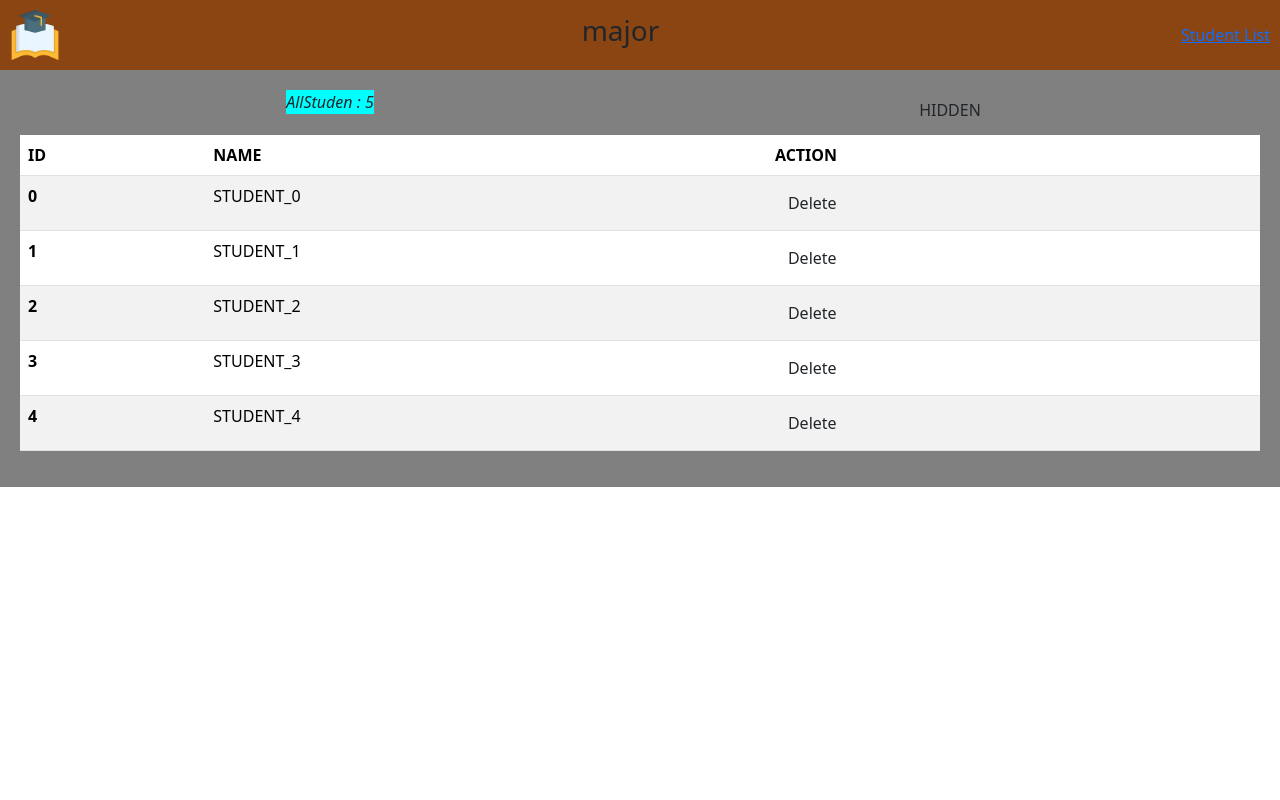
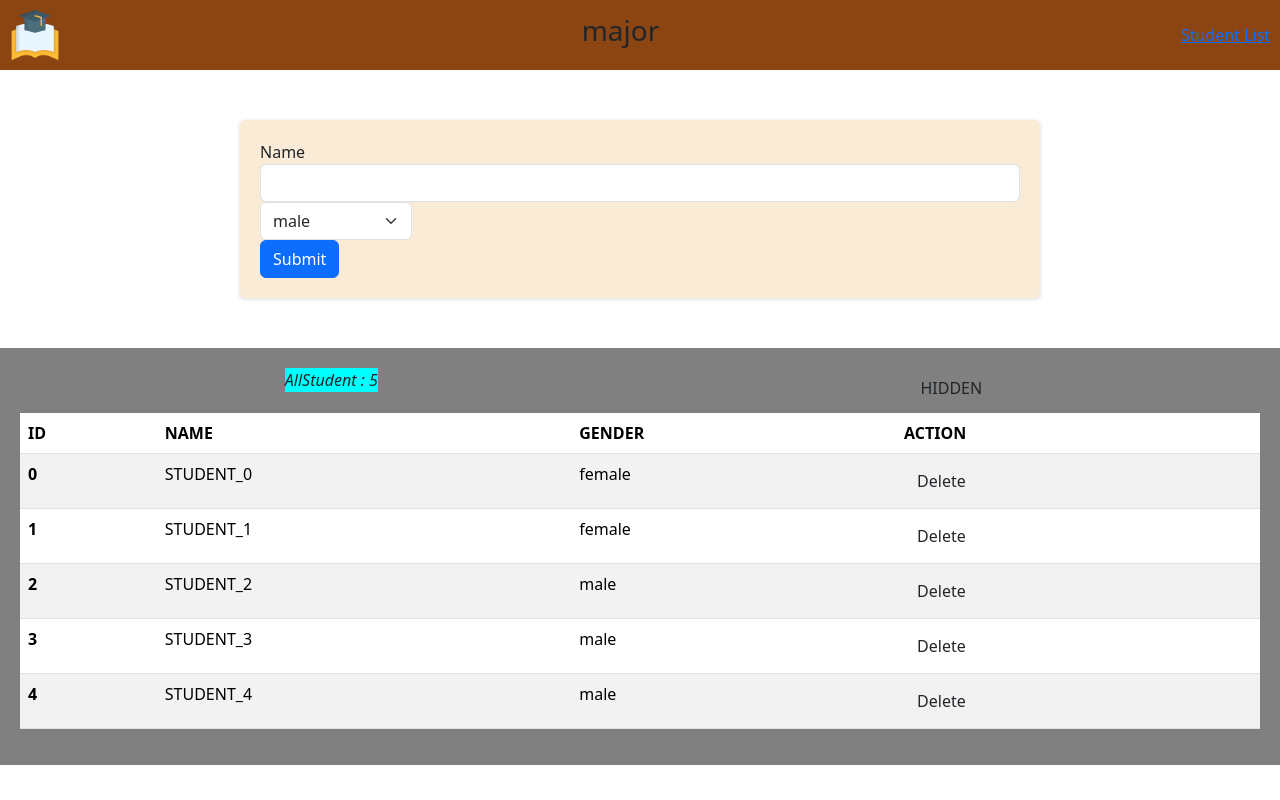
Before and after one commit to Powl28/Test_React01, a React (Vite) app in the folder app01-state/: page / in a window 1280 px wide. Built offline with nearby package versions, Linux system fonts and the light colour scheme.

Commit message:
App01-SelectAdd

```diff
--- a/app01-state/src/App.jsx
+++ b/app01-state/src/App.jsx
@@ -1,35 +1,43 @@
-import React,{useState} from 'react'
-import Header from './components/Header'
-import StudentList from './components/StudentList'
+import React, { useState } from "react";
+import Header from "./components/Header";
+import StudentList from "./components/StudentList";
+import AddForm from "./components/AddForm";
 
 function App() {
   let students = [];
 
+  const gen = ["male","female"]
+
   for (let index = 0; index < 5; index++) {
+
+    const num = Math.floor(Math.random()*2)
+
     let student = {
       id: index,
       name: "STUDENT_" + index,
+      gender : gen[num],
     };
 
     students.push(student);
   }
 
   const [data, setData] = useState(students);
-  const [show, setShow] = useState(true);
+
+  const addData = (newStudent) => {
+    setData([...data, newStudent]);
+  };
 
   const deleteData = (id) => {
     setData(data.filter((item) => item.id != id));
   };
 
-
   return (
     <div>
-
-      <Header title="Student List"  major="major"/>
+      <Header title="Student List" major="major" />
+      <AddForm addData={addData} />
       <StudentList data={data} deleteData={deleteData} />
-
     </div>
-  )
+  );
 }
 
-export default App
+export default App;
--- /dev/null
+++ b/app01-state/src/components/AddForm.css
@@ -0,0 +1,14 @@
+.container {
+    max-width: 800px;
+    margin: 50px auto;
+    padding: 20px;
+    box-shadow: rgba(0, 0, 0, 0.16) 0px 1px 4px;
+    border-radius: 5px;
+    background-color: antiquewhite;
+}
+
+
+.select
+{
+    width: 20%;
+}
--- /dev/null
+++ b/app01-state/src/components/AddForm.jsx
@@ -0,0 +1,43 @@
+import React, { useState } from "react";
+import "./AddForm.css";
+
+export default function AddForm({ addData }) {
+  const [name, setName] = useState();
+  const [gender, setGender] = useState();
+
+
+  const onAdd = (e) => {
+    e.preventDefault();
+    const newStudent = {
+      id: Math.floor(Math.random() * 9999),
+      name: name,
+      gender:gender
+    };
+    console.log(name);
+    addData(newStudent);
+  };
+
+  return (
+    <section className="container">
+      <form onSubmit={onAdd}>
+        <div className="addform">
+          <label>Name</label>
+          <input
+            onChange={(e) => setName(e.target.value)}
+            className="form-control"
+            type="text"
+            value={name}
+          />
+          <select name="gender" value={gender} onChange={(e) => setGender(e.target.value)} className="form-select select">
+            <option disabled>Select Gender</option>
+            <option value="male">male</option>
+            <option value="female">female</option>
+          </select>
+          <button type="submit" className="btn btn-primary">
+            Submit
+          </button>
+        </div>
+      </form>
+    </section>
+  );
+}
--- a/app01-state/src/components/StudentList.jsx
+++ b/app01-state/src/components/StudentList.jsx
@@ -8,11 +8,12 @@ function StudentList({data,deleteData}) {
 
 
   const table = () => (
-    <table class="table  table-striped">
+    <table className="table  table-striped">
       <thead>
         <tr>
           <th scope="col">ID</th>
           <th scope="col">NAME</th>
+          <th scope="col">GENDER</th>
           <th scope="col">ACTION</th>
         </tr>
       </thead>
@@ -22,6 +23,7 @@ function StudentList({data,deleteData}) {
           <tr key={item.id}>
             <th scope="row">{item.id}</th>
             <td>{item.name}</td>
+            <td>{item.gender}</td>
             <td>
               <button
                 onClick={() => deleteData(item.id)}
@@ -40,7 +42,7 @@ function StudentList({data,deleteData}) {
     <main>
       <div className="summary">
         <p style={{ backgroundColor: "cyan", fontStyle: "italic" }}>
-          AllStuden : {data.length}
+          AllStudent : {data.length}
         </p>
         <button
           onClick={() => setShow(!show)}
```
